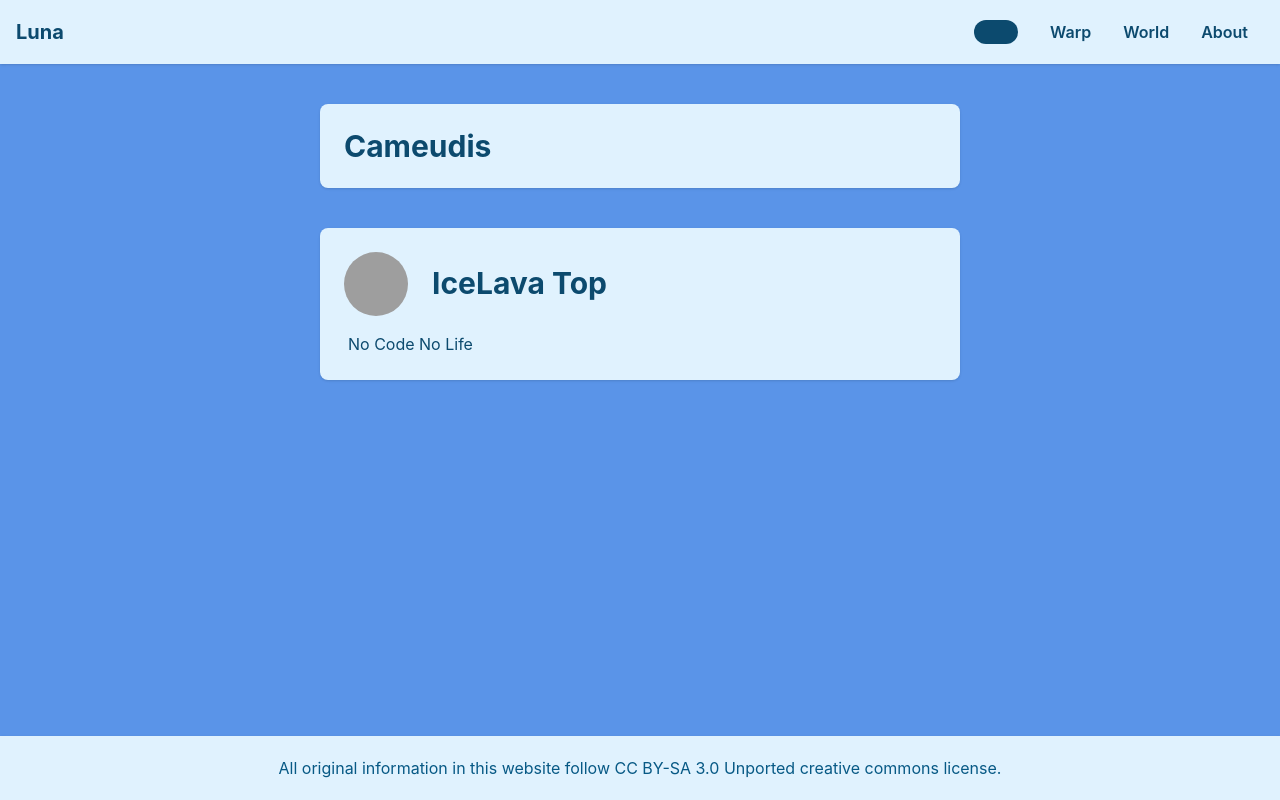
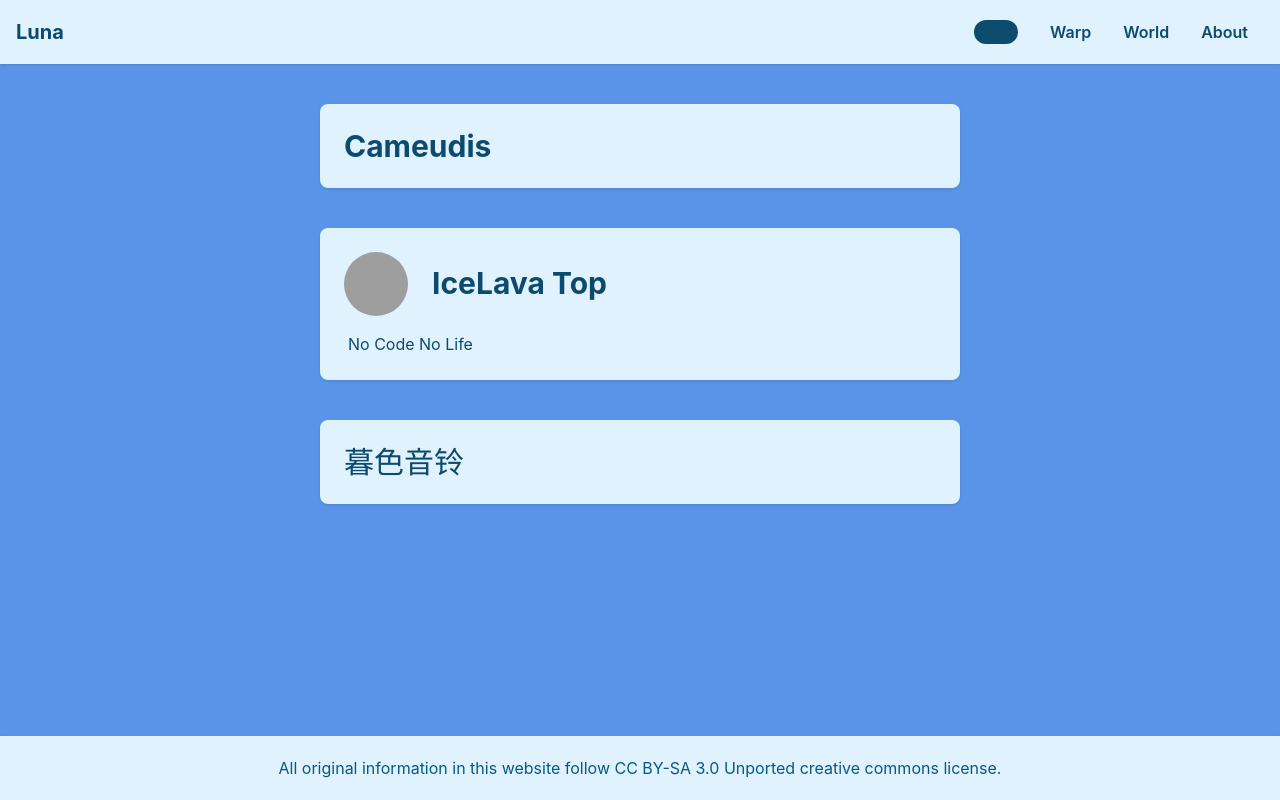
Before and after one commit to Luna5akura/luna, a React (Vite) app: page /#/warp in a window 1280 px wide. Built offline with nearby package versions, Linux system fonts and the light colour scheme; grey boxes are pictures that could not be loaded.

Commit message:
feat: link 3

```diff
--- a/src/pages/Warp.tsx
+++ b/src/pages/Warp.tsx
@@ -51,6 +51,19 @@ const Warp: React.FC = () => {
           No Code No Life
         </p>
       </div>
+      <div className="mx-auto w-1/2 mt-10 p-6 bg-sky-100 rounded-lg shadow">
+        <a
+          href="https://blog.iin0.cn/"
+          className="font-bold mb-0.5 text-sky-900
+            text-xl
+            sm:text-xl
+            lg:text-3xl
+            "
+        >暮色音铃</a>
+        {/*<p className="text-sky-900 leading-7">*/}
+        {/*  Love is murderous utopia.*/}
+        {/*</p>*/}
+      </div>
     </div>
   );
 };
```
